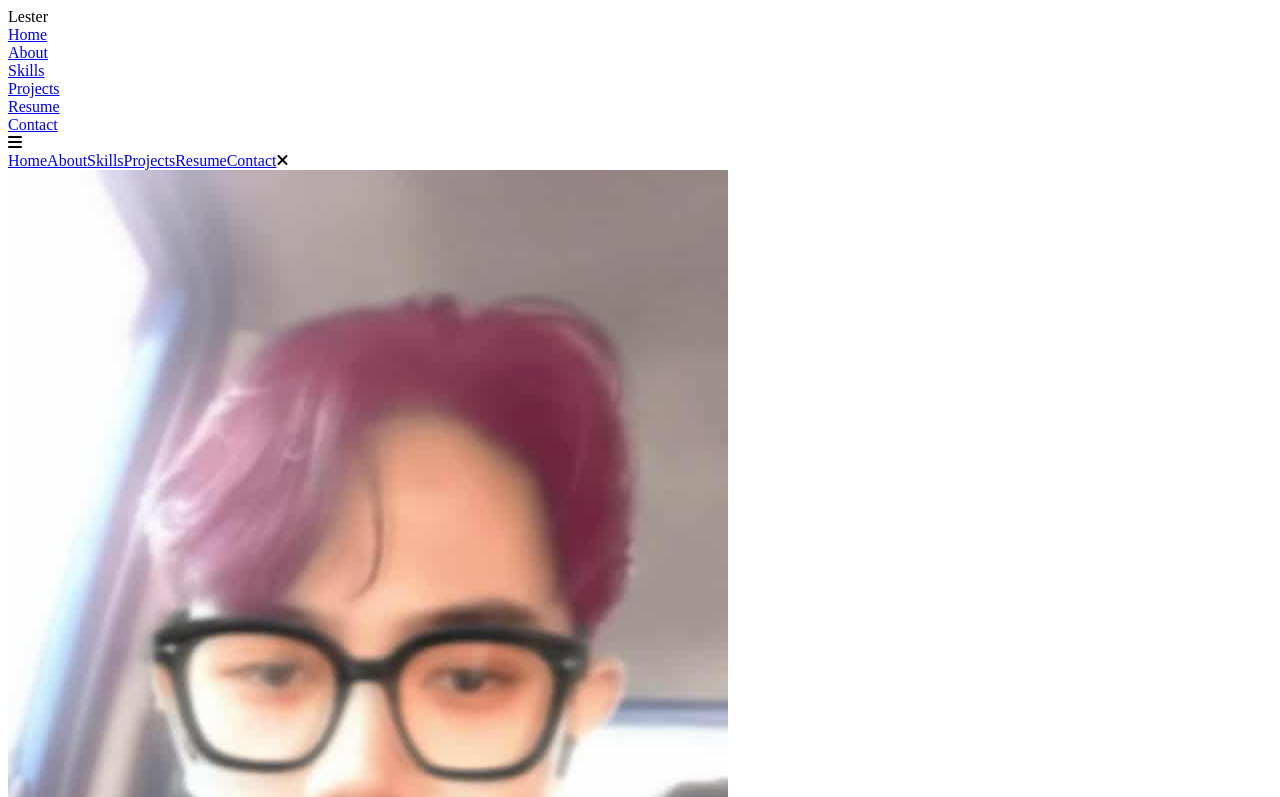
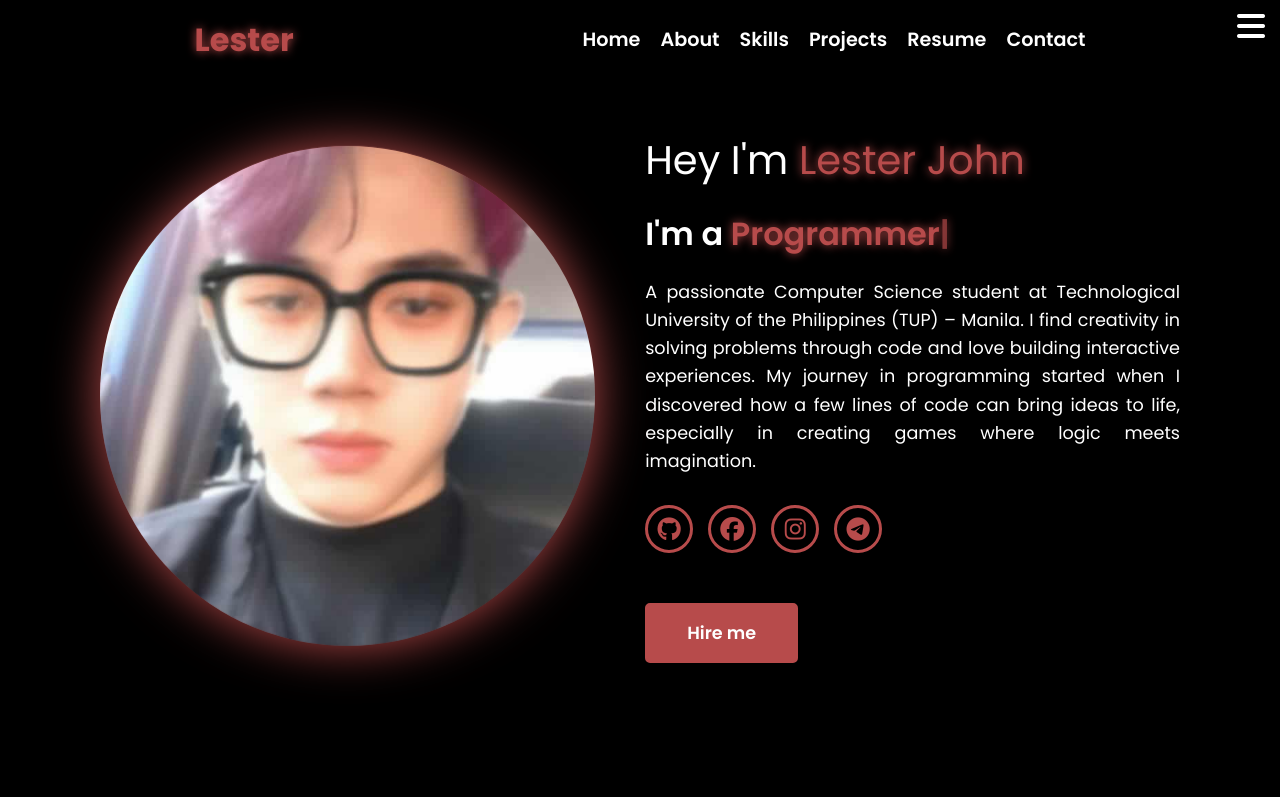
Before and after one commit to Lester-4-Kaizen/Portfolio, a Next.js app: page / in a window 1280 px wide. Shown: the top 797 px of the page. Built offline with nearby package versions, Linux system fonts and the light colour scheme.

Commit message:
Create layout.jsx

```diff
--- /dev/null
+++ b/app/layout.jsx
@@ -0,0 +1,15 @@
+// app/layout.jsx
+import "./globals.css";
+
+export const metadata = {
+  title: "Lester John Evangelista | Portfolio",
+  description: "Personal portfolio website showcasing projects, skills, and contact information.",
+};
+
+export default function RootLayout({ children }) {
+  return (
+    <html lang="en">
+      <body>{children}</body>
+    </html>
+  );
+}
```
